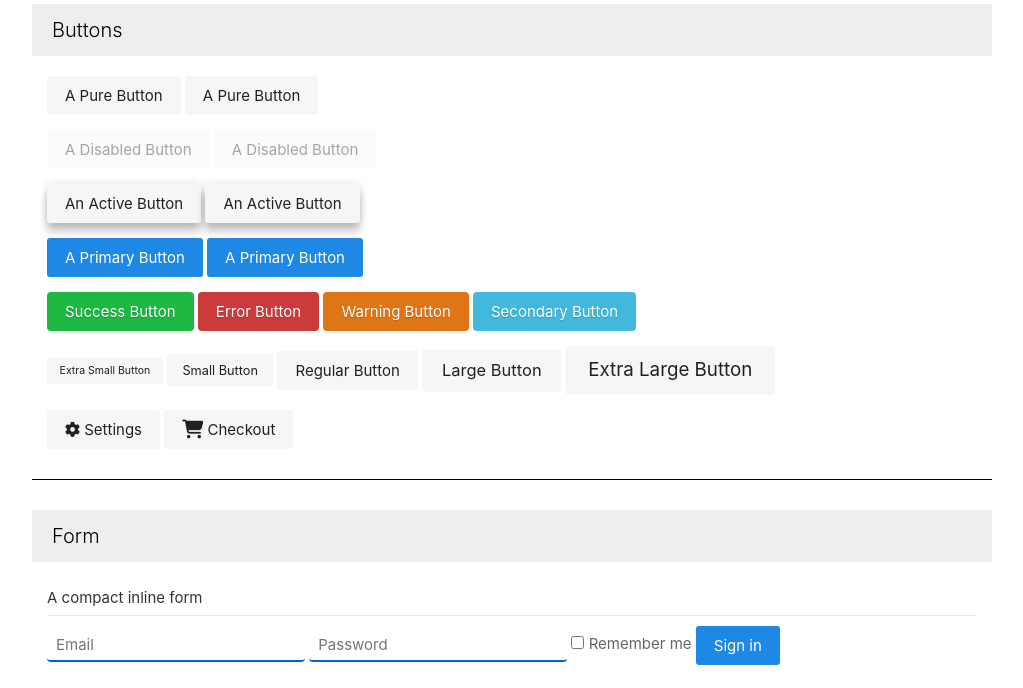
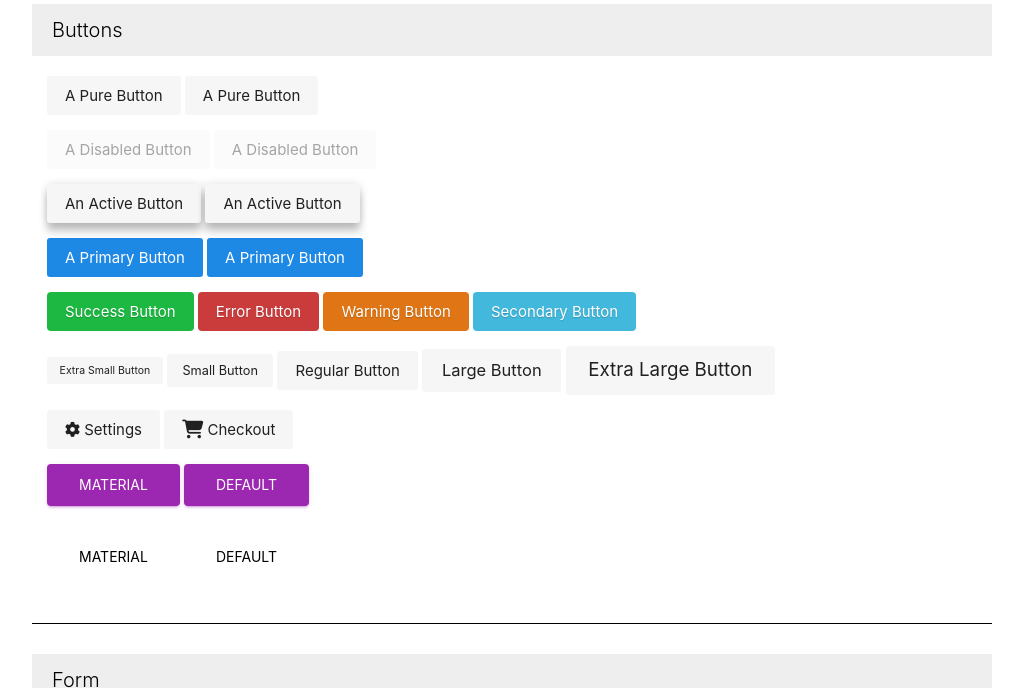
Before and after one commit to xuui/css, a plain HTML site: page index.html in a window 1280 px wide. Shown: the part 84-772 px from the top of the page, without its empty margins (128-1151 px from the left). Drawn offline with Linux system fonts and the light colour scheme.

Commit message:
material btn

```diff
--- a/index.html
+++ b/index.html
@@ -37,9 +37,39 @@ font-size:20px;font-weight:300;color:#000;}
 .xu-form textarea{
   border-width:0 0 2px;border-color:#06c;box-shadow:none;
 }
+
+
+
+/* material-kit */
+.btn{display:inline-block;position:relative;user-select:none;background-color:transparent;border:0;border-radius:4px;outline:0;margin:1px;padding:12px 32px;font-size:14px;font-weight:400;line-height:18px;text-align:center;text-decoration:none;text-transform:uppercase;vertical-align:middle;white-space:nowrap;cursor:pointer;transition:color .15s ease-in-out,border-color .15s ease-in-out,box-shadow .2s cubic-bezier(.4,0,1,1),background-color .2s cubic-bezier(.4,0,.2,1);will-change:box-shadow,transform;}
+.btn:focus,.btn:hover{text-decoration:none;}
+
+.btn.btn-default.focus,.btn.btn-default:focus,.btn.btn-default:hover,
+.btn.focus,.btn:focus,.btn:hover{color:#fff;background-color:#999;border-color:#888;}
+.btn.btn-default:active,.btn.btn-default:focus,.btn.btn-default:hover,
+.btn:active,.btn:focus,.btn:hover{box-shadow:0 14px 26px -12px rgba(153,153,153,.42),0 4px 23px 0 rgba(0,0,0,.12),0 8px 10px -5px rgba(153,153,153,.2);}
+
+.btn-primary{
+color:#fff;
+background-color:#9c27b0;
+border-color:#9c27b0;
+box-shadow:0 2px 2px 0 rgba(156,39,176,.14),0 3px 1px -2px rgba(156,39,176,.2),0 1px 5px 0 rgba(156,39,176,.12);
+}
+.btn-primary.focus,.btn-primary:focus,.btn-primary:hover{
+color:#fff;
+background-color:#9124a3;
+border-color:#701c7e;
+}
+.btn-primary:active,.btn-primary:focus,.btn-primary:hover{
+box-shadow:0 14px 26px -12px rgba(156,39,176,.42),0 4px 23px 0 rgba(0,0,0,.12),0 8px 10px -5px rgba(156,39,176,.2);
+}
+
+.btn{margin: 0 0px 15px;}
+
 </style>
 </head>
 <body>
+
 <h1 class="tit1">Xu.DOM Demo</h1>
 <!--
 <div class="demobox">
@@ -248,6 +278,17 @@ font-size:20px;font-weight:300;color:#000;}
         <i class="fa fa-shopping-cart fa-lg"></i> Checkout
       </a>
     </p>
+
+
+    <p>
+      <button class="btn btn-primary">material</button>
+      <button class="btn btn-primary">Default</button>
+    </p>
+    <p>
+      <button class="btn">material</button>
+      <button class="btn">Default</button>
+    </p>
+
   </div>
 </div>
 <div class="demobox">
```
